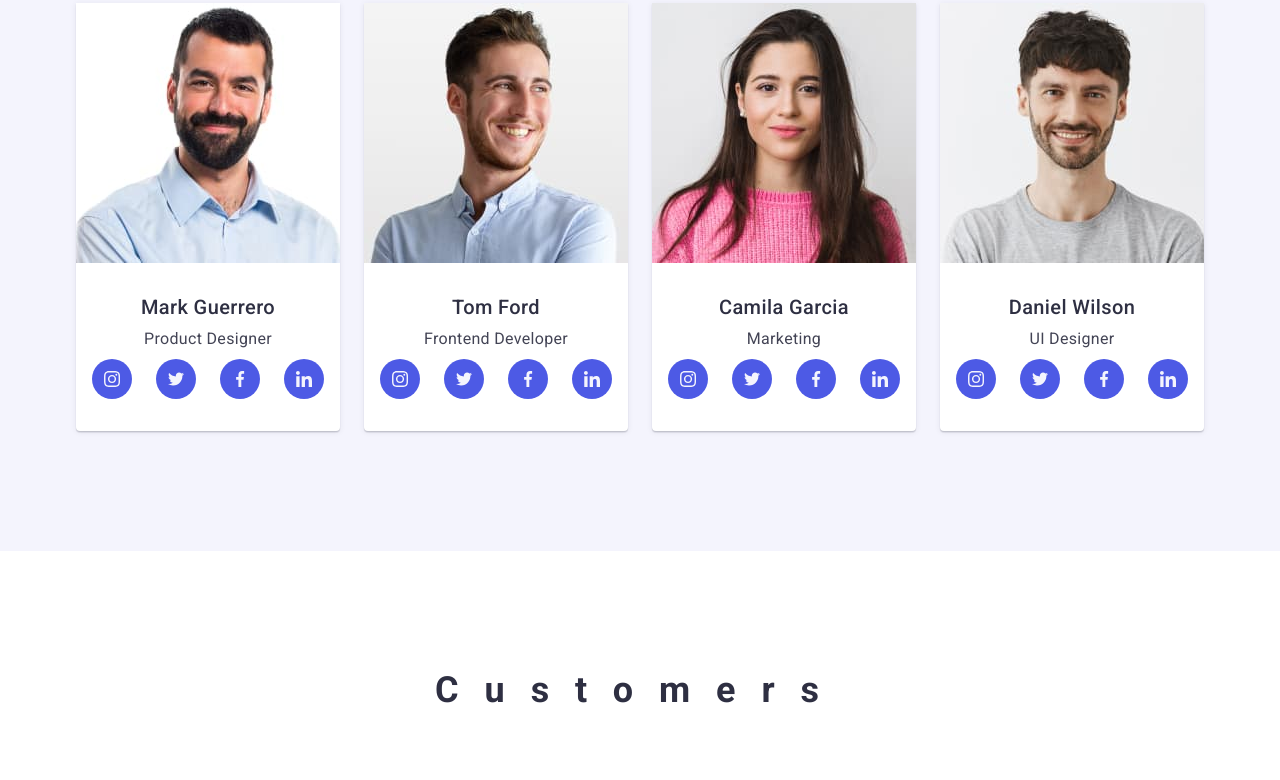
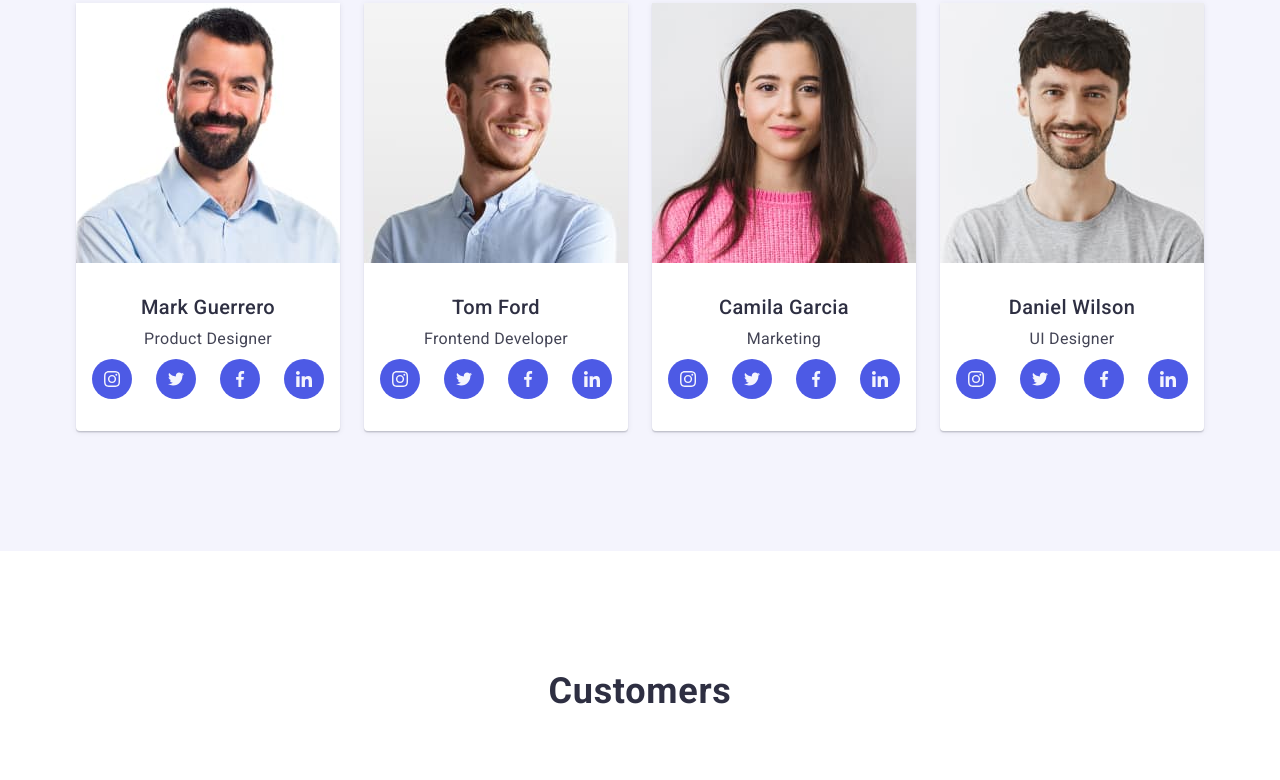
Before and after one commit to VladyslavKshenin/goit-markup-hw-04, a plain HTML site: page index.html in a window 1280 px wide. Shown: the part 1982-2762 px from the top of the page. Drawn offline with nearby package versions, Linux system fonts and the light colour scheme.

Commit message:
updeta header

```diff
--- a/css/styles.css
+++ b/css/styles.css
@@ -89,8 +89,7 @@ img{
     display: flex;
     align-items: center;
     gap: 40px;
-    padding-top: 24px;
-    padding-bottom: 24px;
+
 
 }
 
@@ -105,6 +104,7 @@ img{
         line-height: 1.5;
         letter-spacing: 0.02em;
         color: #2E2F42;
+        display: block;
         padding-top: 24px;
         padding-bottom: 24px;
 }
@@ -422,14 +422,15 @@ img{
     padding-bottom: 120px;
 }
 .customers-title{
-        font-weight: 700;
-        font-size: 36px;
-        line-height: 1.11;
-        letter-spacing: 0.72em;
-        text-align: center;
-        text-transform: capitalize;
-        color: #2E2F42;
-        margin-bottom: 72px;
+            font-size: 36px;
+            font-style: normal;
+            font-weight: 700;
+            line-height: 40px;
+            letter-spacing: 0.72px;
+            text-transform: capitalize;
+                color: #2E2F42;
+                margin-bottom: 72px;
+                text-align: center;
 }
 .customers-list{
     display: flex;
```
